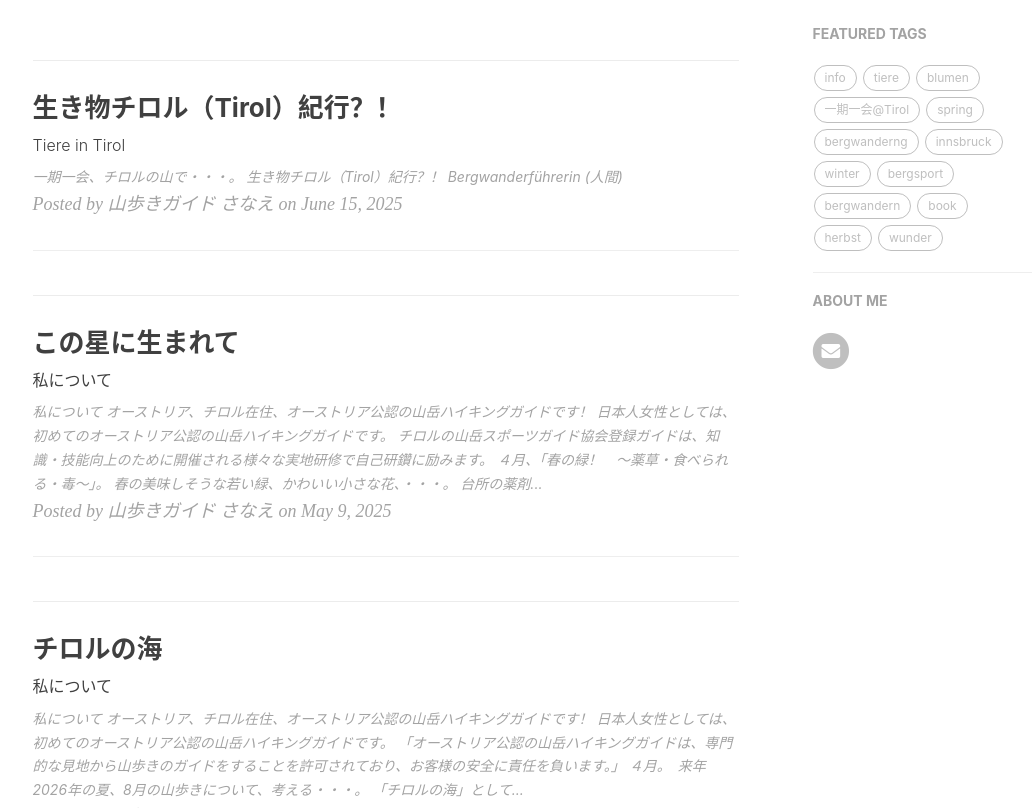
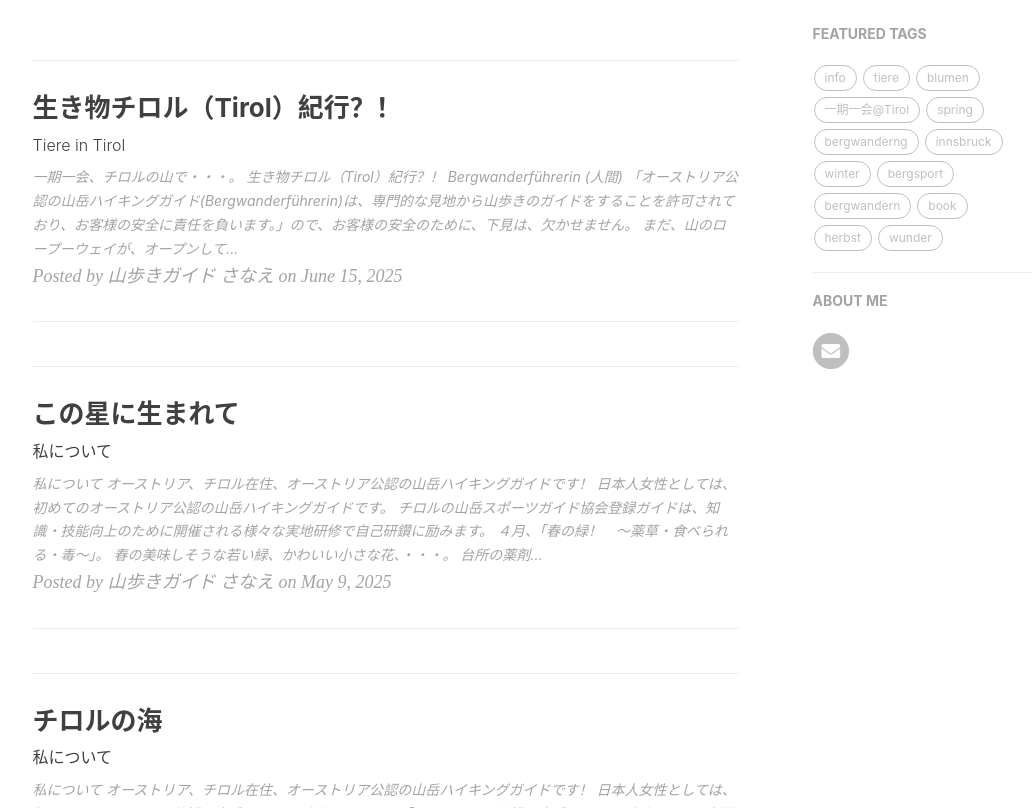
Before and after one commit to yamayagi/yamayagi.github.io, a Jekyll site: the page built from index.html, in a window 1280 px wide and 900 px high, scrolled down 330 px, cut to the strip 92-900 px from the top of the window. Shown: the whole strip, without its empty margins (135-1169 px from the left). Built offline with Jekyll 4.4.1, drawn with Linux system fonts in a browser that asks for light colours; nearby versions of some CDN libraries; the list of posts is cut into pages by our own code; comment, search, counter and statistics services are not loaded; some of the changed lines change nothing that is shown.

Commit message:
Update 2025-06-15-tier.md

```diff
--- a/_posts/2025-06-15-tier.md
+++ b/_posts/2025-06-15-tier.md
@@ -11,3 +11,38 @@
 # Bergwanderführerin (人間)
 
 ![20250610bergwanderfuehrerin](https://piwigo.schickl.de/i.php?/upload/2025/06/15/20250615143714-af3e18d7-me.jpg)
+
+「オーストリア公認の山岳ハイキングガイド(Bergwanderführerin)は、専門的な見地から山歩きのガイドをすることを許可されており、お客様の安全に責任を負います。」ので、お客様の安全のために、下見は、欠かせません。
+
+まだ、山のロープーウェイが、オープンしていないところは、歩いて登ります。途中、冷たい水に足を浸して・・・。
+
+山を望む！
+
+
+# Murmeltiere (マーモット)
+
+おすまし、美人さん（？）、マーモットに出会ったよ。
+
+![20250610murmeltier](https://piwigo.schickl.de/i.php?/upload/2025/06/15/20250615143902-74defe25-me.jpg)
+
+オーストリアの山を歩くと、「ピー！」という声が聞こえてきます。
+アルプスマーモットは、げっ歯類の動物、ネズミやリスなどと同じ種類です。山に住む動物の中でも、何とも愛嬌のあるかわいい動物で、山の岩の下から、穴の中から、サッと姿を現します。
+
+アルプスマーモットは、ドイツやオーストリアでは、「マンケイ」や「ムルメイ」と呼ばれていますが、スイスでは、「ムルメリ」、フランスでは、「マーモット」と呼ばれています。
+マーモットは、日本には生息していないですが、「アルプスの少女ハイジ」や「山ねずみ　ロッキーチャック」などのテレビアニメの中に登場していました。
+
+「マーモットは、トンネル掘り名人？！」
+
+マーモットは、15匹から20匹ほどの群れで、地面に穴を掘って、その中で生活しています。夏の暑さに弱く、暑いときには、穴の中の日陰に隠れるか、冷たい岩の上にベターッと寝転んでいたり・・・。
+冬には、3メートルほどの深さまで掘った穴の中で、家族みんなが寄り添って冬眠します。冬眠に入る前、10月ごろのマーモットは、丸々太って、大きなお尻をふりふりしながら歩いています。これが何とも可愛らしいです。
+
+
+# Kuh (牛)
+
+花の中に・・・。
+
+静かにひそむ（？）牛さん。
+
+![20250611Kuh](https://piwigo.schickl.de/i.php?/upload/2025/06/15/20250615144651-4308d8c4-me.jpg)
+
+続く・・・。
```
